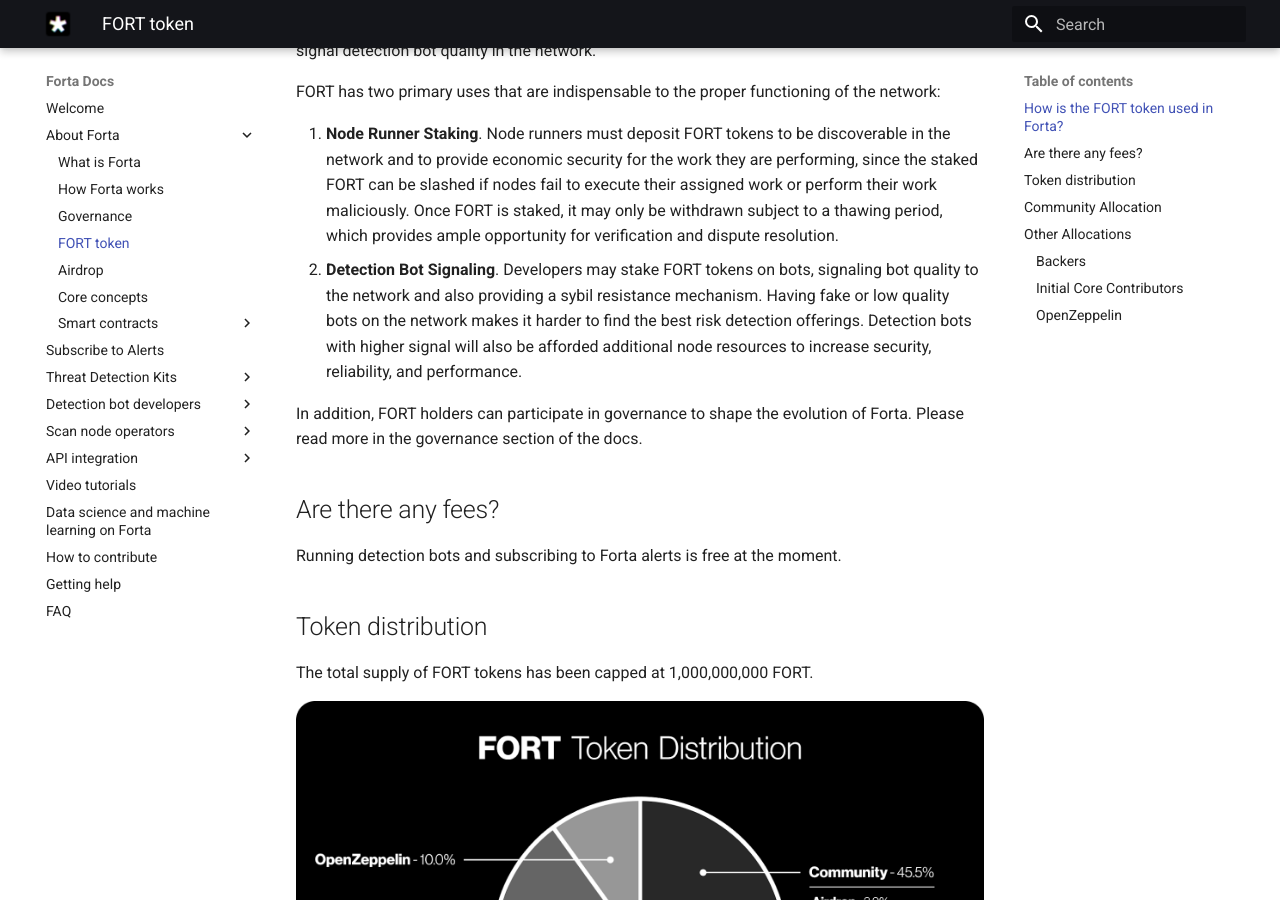
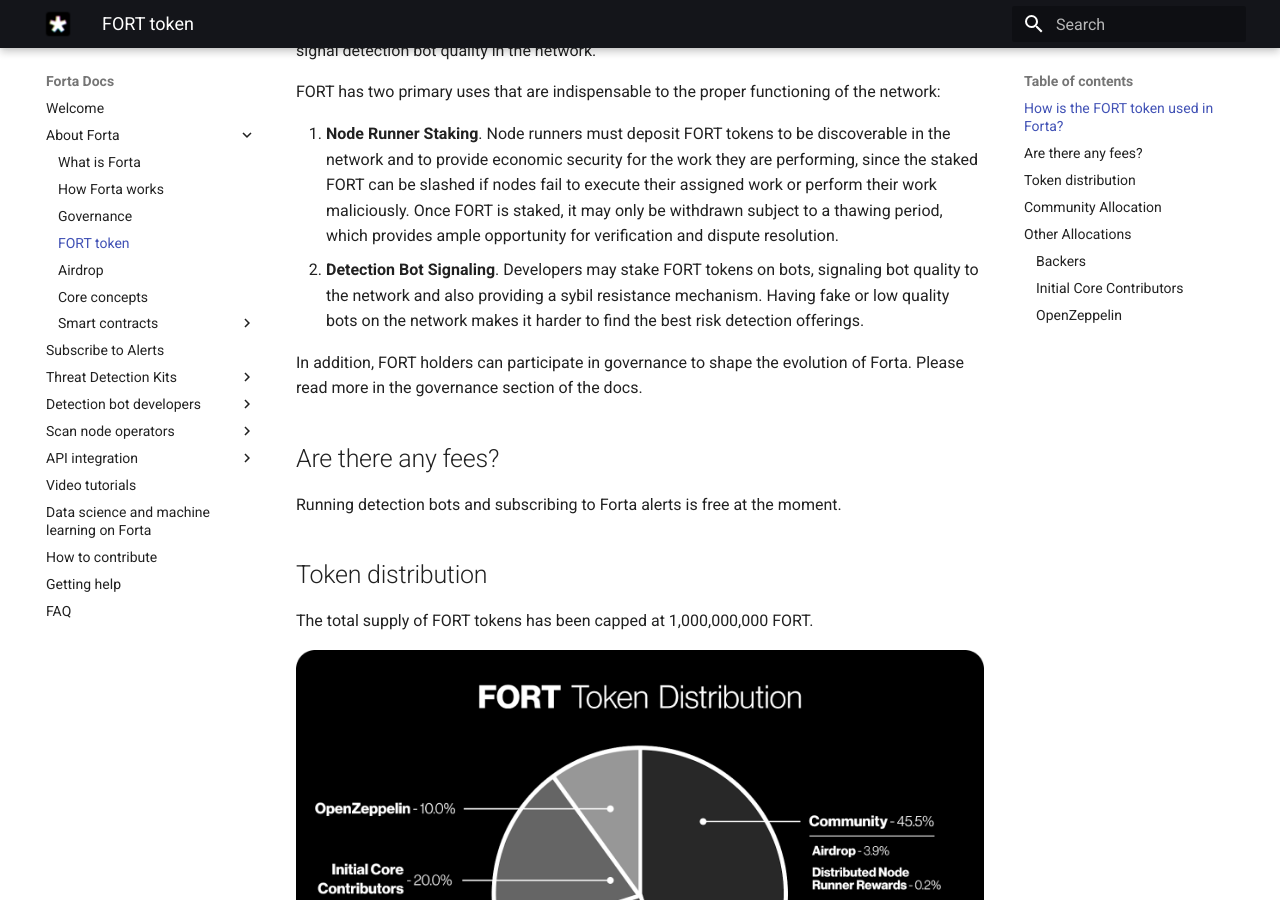
Before and after one commit to forta-network/docs, an MkDocs documentation site: the page built from docs/fort-token.md, in a window 1280 px wide and 900 px high, scrolled down 428 px. Built offline with MkDocs 1.6.1 and Material for MkDocs 9.7.7, drawn with Linux system fonts in a browser that asks for light colours.

Commit message:
remove sentence

```diff
--- a/docs/fort-token.md
+++ b/docs/fort-token.md
@@ -11,7 +11,7 @@
 FORT has two primary uses that are indispensable to the proper functioning of the network:
 
 1. **Node Runner Staking**. Node runners must deposit FORT tokens to be discoverable in the network and to provide economic security for the work they are performing, since the staked FORT can be slashed if nodes fail to execute their assigned work or perform their work maliciously. Once FORT is staked, it may only be withdrawn subject to a thawing period, which provides ample opportunity for verification and dispute resolution.
-2. **Detection Bot Signaling**. Developers may stake FORT tokens on bots, signaling bot quality to the network and also providing a sybil resistance mechanism. Having fake or low quality bots on the network makes it harder to find the best risk detection offerings. Detection bots with higher signal will also be afforded additional node resources to increase security, reliability, and performance.
+2. **Detection Bot Signaling**. Developers may stake FORT tokens on bots, signaling bot quality to the network and also providing a sybil resistance mechanism. Having fake or low quality bots on the network makes it harder to find the best risk detection offerings.
 
 In addition, FORT holders can participate in governance to shape the evolution of Forta. Please read more in the governance section of the docs.
 
```
